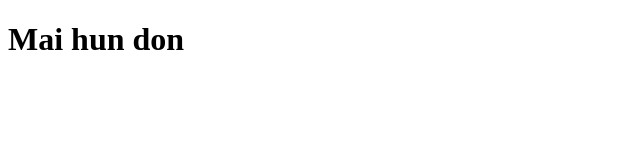
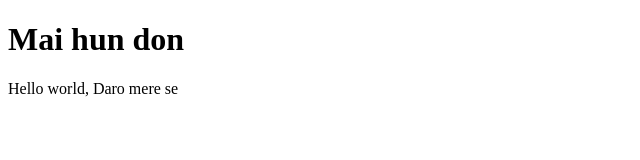
Before and after one commit to jatin253137-collab/vs_code, a plain HTML site: page index.html in a window 1280 px wide. Shown: the whole page, without its empty margins (0-640 px from the left). Drawn offline with Linux system fonts and the light colour scheme.

Commit message:
new changes

```diff
--- a/index.html
+++ b/index.html
@@ -7,5 +7,6 @@
 </head>
 <body>
     <h1>Mai hun don</h1>
+    <p>Hello world, Daro mere se</p>
 </body>
 </html>
```
